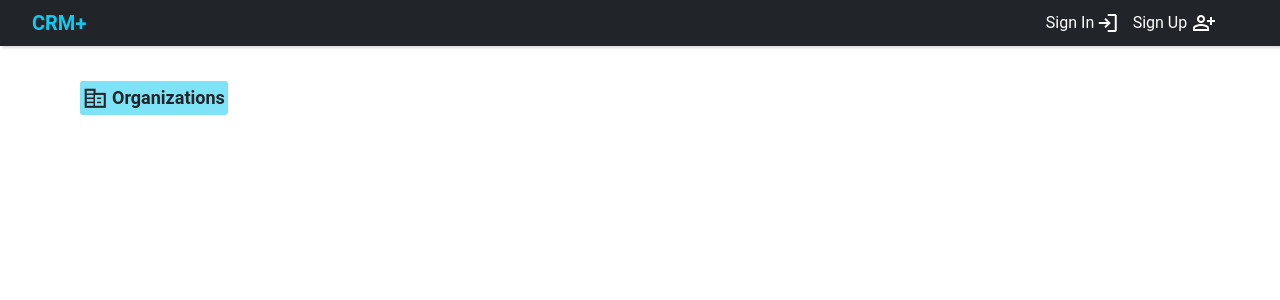
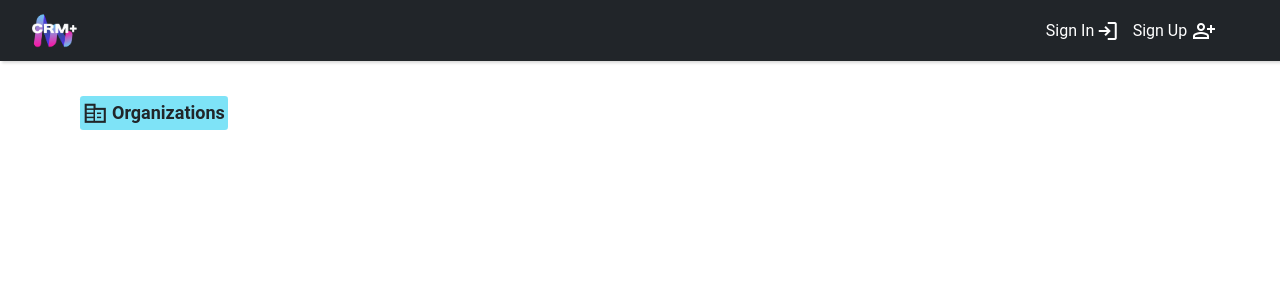
Before and after one commit to crm-plus/crm-app, a React (Create React App) app in the folder crm-app/: page /home in a window 1280 px wide. Shown: the top 300 px of the page. Built offline with nearby package versions, Linux system fonts and the light colour scheme.

Commit message:
Added OrganizationPage

```diff
--- a/crm-app/src/component/header/Header.tsx
+++ b/crm-app/src/component/header/Header.tsx
@@ -6,6 +6,7 @@ import DropDown from '../common/dropdown/DropDown';
 import {Context} from '../../index';
 import {observer} from 'mobx-react-lite';
 import {Link} from 'react-router-dom';
+import Image from "react-bootstrap/Image";
 
 interface CRMHeaderProps {
     theme: 'light' | 'dark'
@@ -21,7 +22,15 @@ const Header: FC<CRMHeaderProps> = ({
         <header>
             <Navbar variant={'dark'} bg={'dark'} >
                 <div className='brand'>
-                    <Navbar.Brand as={Link} to={'/home/organization'}>CRM+</Navbar.Brand>
+                    <Navbar.Brand as={Link} to={'/home/organization'}>
+                        <img
+                            src="/logo.png"
+                            width="45"
+                            height="45"
+                            className="d-inline-block align-top"
+                            alt="React Bootstrap logo"
+                        />
+                    </Navbar.Brand>
                 </div>
 
                 <Navbar/>
```
Also changed, not shown: crm-app/public/logo.png (added).
